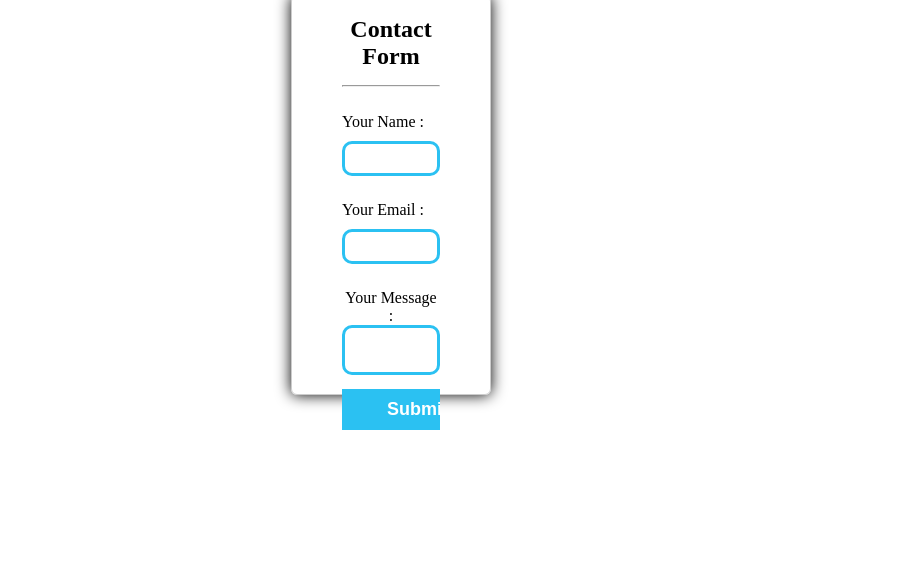
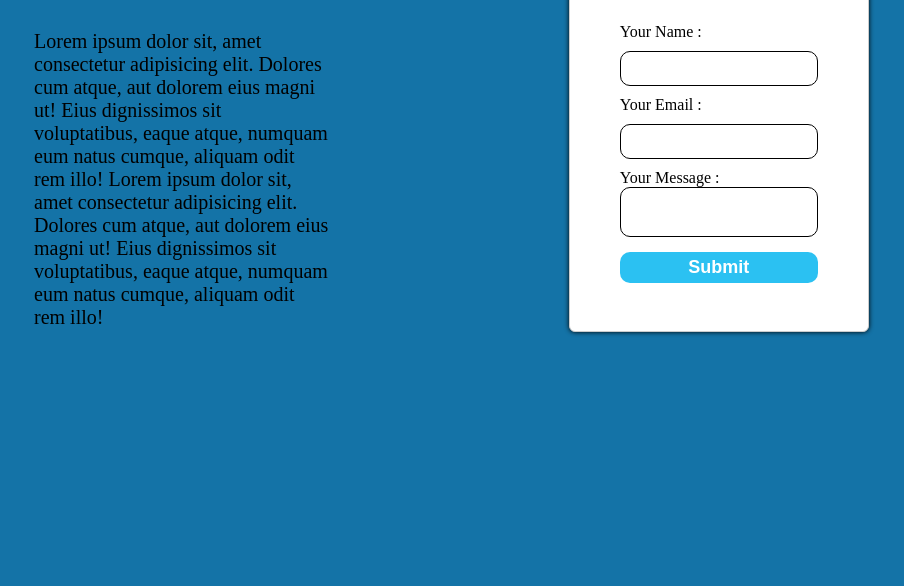
Before and after one commit to Yonisid/Examensarbete, a plain HTML site: page About/About.html in a window 1280 px wide. Shown: the part 214-800 px from the top of the page, without its empty margins (174-1078 px from the left). Drawn offline with Linux system fonts and the light colour scheme.

Commit message:
Updated code in About.js

```diff
--- a/About/About.css
+++ b/About/About.css
@@ -2,39 +2,57 @@
     box-sizing: border-box;
 }
 
+body{
+    background-color: rgb(20, 115, 167);
+}
+
+.contain{
+    margin-top: 100px;
+    width: 100%;
+	display: flex;
+}
+
 .About{
+    display: flex;
+    justify-content: left;
+    text-shadow: 0 0 5px #fff;
+    /*border-style: solid;
+    border-radius: 10px;
+    border-color: rgb(255, 255, 255);
+    box-shadow: 0 0 15px;*/
+}
+
+.aboutText{
+    padding: 10px;
+    padding-left: 200px;
+    width: 40%;
+}
+
+.innerText{
+    font-size: 20px;
+    margin-top: 50px;
+    margin-bottom: 10px;
     display: flex;
     justify-content: center;
 }
 
-.contain{
-    width: 100%;
-	display: flex;
-	justify-content: center;
-}
-
-.aboutText{
-    padding: 10px;
-    font-size: 20px;
-    width: 50%;
-    margin-top: 10px;
-    margin-bottom: 10px;
-}
-
 #main{
-    width:350px;
-    margin:0 auto;
+    margin-left: auto;
+    margin-right: auto;
+    display: flex;
+    justify-content: space-around;
     /*font-family:*/
 }
 
 #form_sample{
+    background-color: #fff;
     text-align:center;
     border:1px solid #ccc;
     height: 400px;
-    width:200px;
+    width: 300px;
     padding:0 50px 15px;
     margin-top:20px;
-    box-shadow:0 0 15px;
+    box-shadow:0 0 5px;
     border-radius:6px;
     float:left
 }
@@ -52,27 +70,29 @@ input[type="text"]{
     width:100%;
     margin-top:10px;
     height:35px;
-    margin-bottom:25px;
+    margin-bottom:10px;
     padding:10px;
-    border:3px solid #2BC1F2;
+    border:1px solid black;
     border-radius: 10px;
 }
 
 textarea{
     width:100%;
-    border:3px solid #2BC1F2;
+    border:1px solid black;
     border-radius: 10px;
     padding:10px;
     height:50px;
-    margin-bottom: 10px;
+    margin-bottom: 1px;
     resize:none
 }
 
 input[type="submit"]{
     width:100%;
-    padding:10px 45px;
+    margin-top: 10px;
+    padding: 5px 45px;
     background-color:#2BC1F2;
     border:none;
+    border-radius: 10px;
     color:#fff;
     font-size:18px;
     font-weight:700;
--- a/About/About.html
+++ b/About/About.html
@@ -8,9 +8,17 @@
         <link rel="stylesheet" href="About.css">
     </head>
     <body>
+        <div class="image">
+            <img src="" alt="">
+        </div>
+        <div class="contain">
+            <div class="aboutText">
                 <h1 class="About">About Us</h1>
-        <div class="contain">
-            <div class="aboutText">Lorem ipsum dolor sit, amet consectetur adipisicing elit.
+                <div class="innerText">
+                        Lorem ipsum dolor sit, amet consectetur adipisicing elit.
+                        Dolores cum atque, aut dolorem eius magni ut!
+                        Eius dignissimos sit voluptatibus, eaque atque, numquam eum natus cumque,
+                        aliquam odit rem illo! Lorem ipsum dolor sit, amet consectetur adipisicing elit.
                         Dolores cum atque, aut dolorem eius magni ut!
                         Eius dignissimos sit voluptatibus, eaque atque, numquam eum natus cumque,
                         aliquam odit rem illo!
@@ -18,7 +26,8 @@
             </div>
             <div id="main">
                 <div id="form_sample"></div>
+            </div>
+        </div>
         <script src="About.js"></script>
-        </div>
     </body>
 </html>
--- a/About/About.js
+++ b/About/About.js
@@ -1,3 +1,18 @@
+function createElement(tag, html, attributes = {}) {
+    const el = document.createElement(tag)
+
+    if (html) {
+        el.innerHTML = html;
+    }
+
+    Object.keys(attributes).forEach(key => {
+        el[key] = attributes[key];
+    })
+
+    return el
+}
+
+window.addEventListener('DOMContentLoaded', () => {
     let x = document.getElementById("form_sample");
     let createform = document.createElement('form');
     createform.setAttribute("action", "");
@@ -18,36 +33,53 @@ let namelabel = document.createElement('label');
     namelabel.innerHTML = "Your Name : ";
     createform.appendChild(namelabel);
 
-let inputelement = document.createElement('input');
-inputelement.setAttribute("type", "text");
-inputelement.setAttribute("name", "dname");
+    let inputelement = createElement('input', null, {
+        type: "text",
+        name: "dname,"
+    });
+    //inputelement.setAttribute("type", "text");
+    //inputelement.setAttribute("name", "dname");
     createform.appendChild(inputelement);
 
-let emaillabel = document.createElement('label');
-emaillabel.innerHTML = "Your Email : ";
+    let emaillabel = createElement('label', "Your Email : ");
+    //emaillabel.innerHTML = "Your Email : ";
     createform.appendChild(emaillabel);
 
-let emailelement = document.createElement('input');
-emailelement.setAttribute("type", "text");
-emailelement.setAttribute("name", "demail");
+    let emailelement = createElement('input', null, {
+        type: "text",
+        name: "dname",
+    });
+    // emailelement.setAttribute("type", "text");
+    // emailelement.setAttribute("name", "demail");
     createform.appendChild(emailelement);
 
-let emailbreak = document.createElement('br');
+    let emailbreak = createElement('br');
     createform.appendChild(emailbreak);
 
-let messagelabel = document.createElement('label');
-messagelabel.innerHTML = "Your Message : ";
+    let messagelabel = createElement('label', "Your Message : ");
+    // let messagelabel = document.createElement('label');
+    // messagelabel.innerHTML = "Your Message : ";
     createform.appendChild(messagelabel);
 
-let texareaelement = document.createElement('textarea');
-texareaelement.setAttribute("name", "dmessage");
+    let texareaelement = createElement('textarea', null, {name: 'dmessage'});
+    // let texareaelement = document.createElement('textarea');
+    // texareaelement.setAttribute("name", "dmessage");
     createform.appendChild(texareaelement);
 
-let messagebreak = document.createElement('br');
+    let messagebreak = createElement('br');
     createform.appendChild(messagebreak);
 
-let submitelement = document.createElement('input');
-submitelement.setAttribute("type", "submit");
-submitelement.setAttribute("name", "dsubmit");
-submitelement.setAttribute("value", "Submit");
+    // let submitelement = document.createElement('input');
+    // submitelement.setAttribute("type", "submit");
+    // submitelement.setAttribute("name", "dsubmit");
+    // submitelement.setAttribute("value", "Submit");
+
+    let submitelement = createElement('input', null, {
+        type: "submit",
+        name: "dsubmit",
+        value: "Submit",
+    });
+
     createform.appendChild(submitelement);
+
+})
```
Lines whose indentation alone changed are shown as unchanged.
